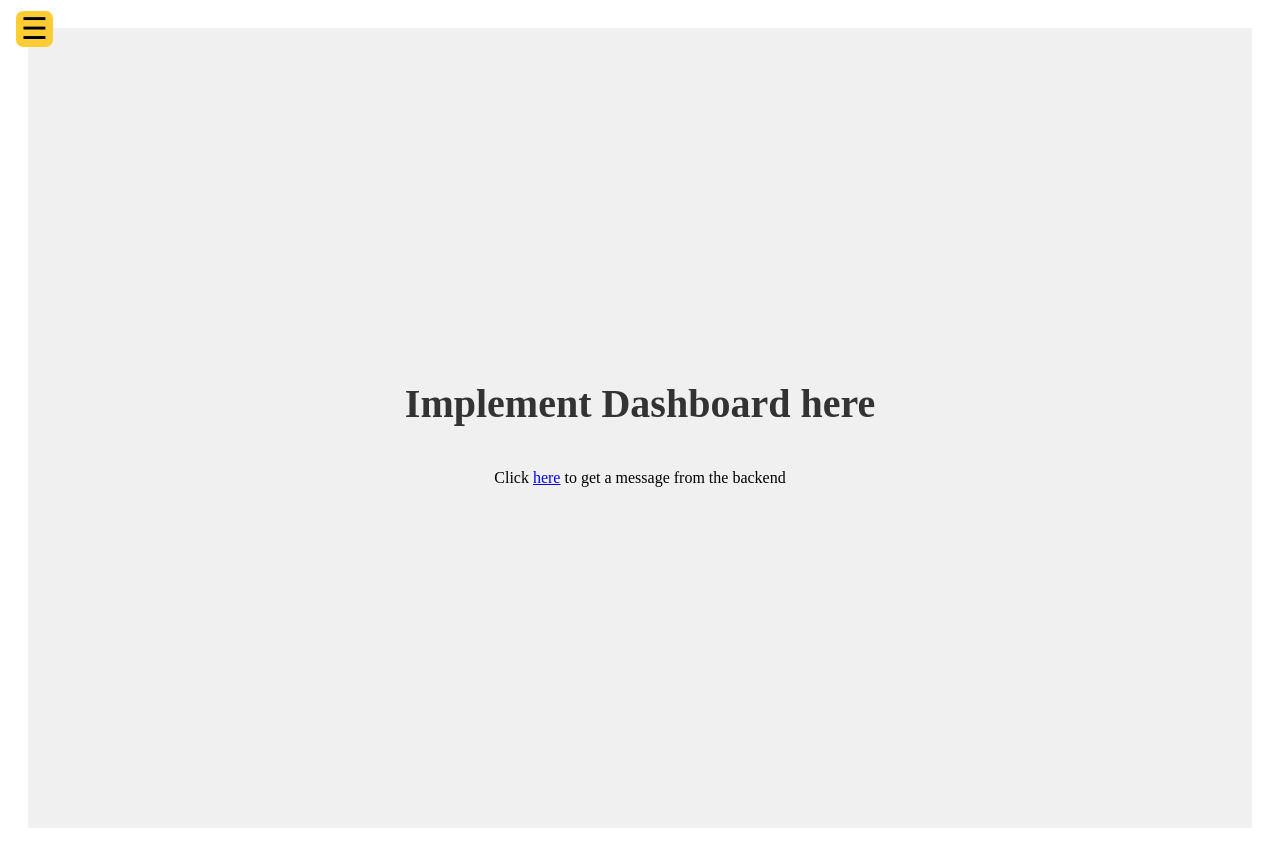
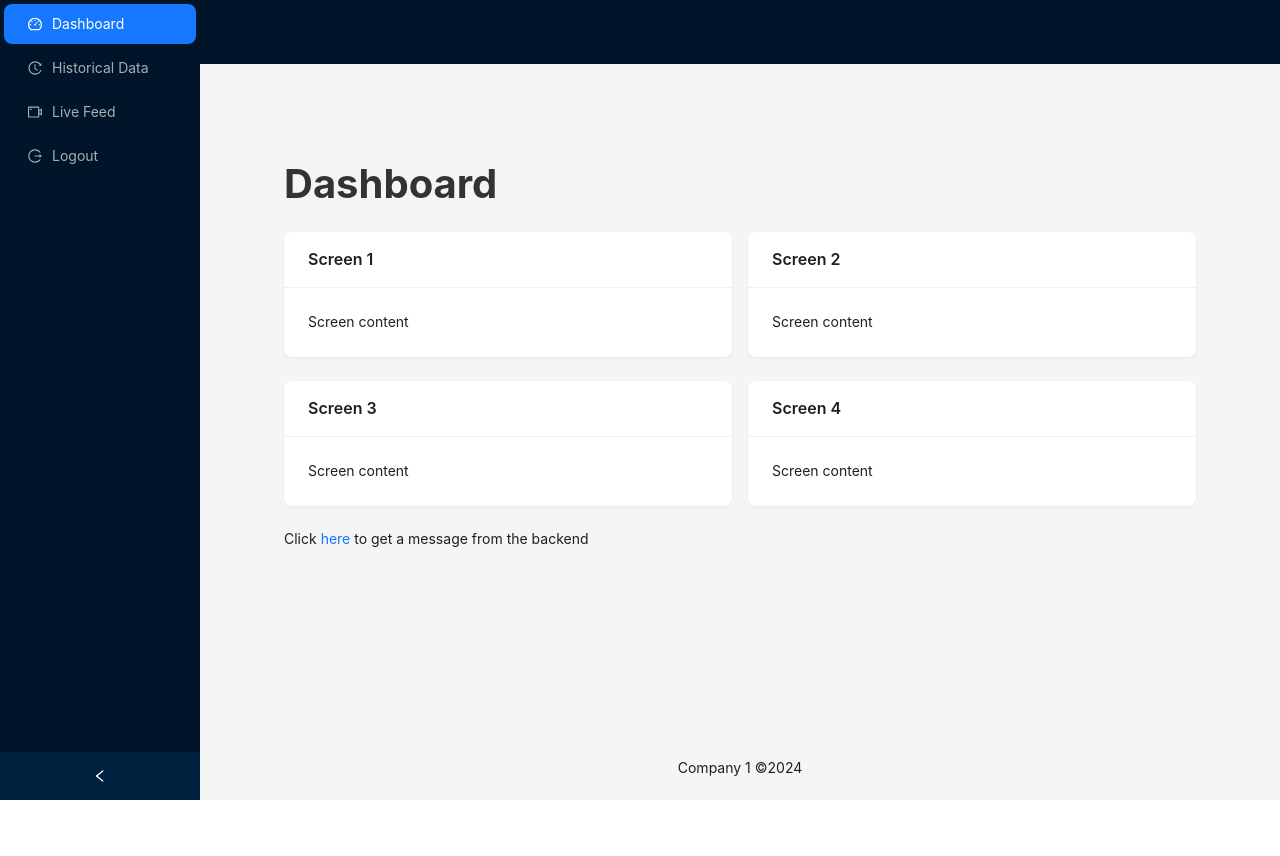
Before and after one commit to Company1TDDC88-2024/RBI, a React (Vite) app in the folder Frontend/: page / in a window 1280 px wide. After the commit the page ends 800 px from the top, so only its background shows below. Built offline with nearby package versions, Linux system fonts and the light colour scheme.

Commit message:
Basic frontend page layout created using Ant Design

```diff
--- a/Frontend/package.json
+++ b/Frontend/package.json
@@ -11,6 +11,7 @@
     "preview": "vite preview"
   },
   "dependencies": {
+    "antd": "^5.21.2",
     "axios": "^1.7.7",
     "react": "^18.3.1",
     "react-dom": "^18.3.1",
--- a/Frontend/src/Components/Layout/Layout.tsx
+++ b/Frontend/src/Components/Layout/Layout.tsx
@@ -1,13 +1,24 @@
 import React from "react";
-import Sidebar from "../Sidebar/Sidebar";
+import { Layout as AntLayout } from "antd";
+import SiderMenu from "../SiderMenu/SiderMenu";
 import "./Layout.css";
+
+const { Header, Content, Footer } = AntLayout;
 
 const Layout: React.FC<React.PropsWithChildren<{}>> = ({ children }) => {
   return (
-    <div className="layout">
-      <Sidebar />
-      <main>{children}</main>
-    </div>
+    <AntLayout style={{ minHeight: "100vh" }}>
+      <SiderMenu />
+      <AntLayout className="site-layout">
+        <Header className="site-layout-background" style={{ padding: 0 }} />
+        <Content style={{ margin: "0 16px" }}>
+          <div className="site-layout-background" style={{ padding: 24, minHeight: 360 }}>
+            {children}
+          </div>
+        </Content>
+        <Footer style={{ textAlign: "center" }}>Company 1 ©2024</Footer>
+      </AntLayout>
+    </AntLayout>
   );
 };
 
--- a/Frontend/src/Components/Sidebar/Sidebar.css
+++ /dev/null
@@ -1,61 +0,0 @@
-.sidebar {
-  position: fixed;
-  top: 0;
-  left: 0;
-  width: 250px;
-  height: 100%;
-  background-color: #fc3;
-  color: black;
-  transition: transform 0.3s ease;
-  transform: translateX(-100%);
-  z-index: 1000;
-}
-
-.sidebar.open {
-  transform: translateX(0);
-}
-
-.sidebar.closed {
-  transform: translateX(-100%);
-}
-
-.toggle-button {
-  position: fixed;
-  top: 10px;
-  left: 10px;
-  background-color: transparent;
-  border: none;
-  cursor: pointer;
-  z-index: 1100;
-}
-
-.hamburger-icon {
-  font-size: 30px;
-  color: black;
-  background-color: #fc3;
-  padding: 0 5px 1px;
-  display: flex;
-  align-items: center;
-  justify-content: center;
-  border-radius: 20%;
-}
-
-nav ul {
-  list-style-type: none;
-  padding: 0;
-  margin: 60px 0 0 0;
-}
-
-nav ul li {
-  padding: 15px 20px;
-}
-
-nav ul li a {
-  color: black;
-  text-decoration: none;
-  font-size: 18px;
-}
-
-nav ul li a:hover {
-  text-decoration: underline;
-}
--- a/Frontend/src/Components/Sidebar/Sidebar.tsx
+++ /dev/null
@@ -1,31 +0,0 @@
-import React, { useState } from "react";
-import "./Sidebar.css";
-import { Link } from "react-router-dom";
-
-const Sidebar: React.FC = () => {
-  const [isOpen, setIsOpen] = useState(false);
-
-  const toggleSidebar = () => {
-    setIsOpen(!isOpen);
-  };
-
-  return (
-    <div>
-      <button className="toggle-button" onClick={toggleSidebar}>
-        <span className="hamburger-icon">&#9776;</span>
-      </button>
-      <div className={`sidebar ${isOpen ? "open" : "closed"}`}>
-        <nav>
-          <ul>
-            <li><Link to="/dashboard" onClick={toggleSidebar}>Dashboard</Link></li>
-            <li><Link to="/history" onClick={toggleSidebar}>Historical data</Link></li>
-            <li><Link to="/livefeed" onClick={toggleSidebar}>Live Feed</Link></li>
-            <li><Link to="#">Logout</Link></li>
-          </ul>
-        </nav>
-      </div>
-    </div>
-  );
-};
-
-export default Sidebar;
--- /dev/null
+++ b/Frontend/src/Components/SiderMenu/SiderMenu.tsx
@@ -0,0 +1,35 @@
+import React from "react";
+import { Layout, Menu } from "antd";
+import { Link } from "react-router-dom";
+import {
+  DashboardOutlined,
+  HistoryOutlined,
+  VideoCameraOutlined,
+  LogoutOutlined,
+} from "@ant-design/icons";
+
+const { Sider } = Layout;
+
+const SiderMenu: React.FC = () => {
+  return (
+    <Sider collapsible>
+      <div className="logo" />
+      <Menu theme="dark" defaultSelectedKeys={["1"]} mode="inline">
+        <Menu.Item key="1" icon={<DashboardOutlined />}>
+          <Link to="/dashboard">Dashboard</Link>
+        </Menu.Item>
+        <Menu.Item key="2" icon={<HistoryOutlined />}>
+          <Link to="/history">Historical Data</Link>
+        </Menu.Item>
+        <Menu.Item key="3" icon={<VideoCameraOutlined />}>
+          <Link to="/livefeed">Live Feed</Link>
+        </Menu.Item>
+        <Menu.Item key="4" icon={<LogoutOutlined />}>
+          <Link to="#">Logout</Link>
+        </Menu.Item>
+      </Menu>
+    </Sider>
+  );
+};
+
+export default SiderMenu;
--- a/Frontend/src/Pages/Dashboard/DashboardPage.css
+++ b/Frontend/src/Pages/Dashboard/DashboardPage.css
@@ -1 +1,17 @@
 /*CSS specific for DashboardPage*/
+.dashboard-container {
+    padding: 24px;
+}
+
+.dashboard-container h1 {
+    margin-bottom: 24px;
+}
+
+.dashboard-container .ant-row {
+    margin-bottom: 24px;
+}
+
+.dashboard-container .ant-card {
+    background: #fff;
+    border-radius: 8px;
+}
--- a/Frontend/src/Pages/Dashboard/DashboardPage.tsx
+++ b/Frontend/src/Pages/Dashboard/DashboardPage.tsx
@@ -1,18 +1,42 @@
+import React from "react";
 import { Link } from "react-router-dom";
+import { Card, Row, Col } from "antd";
 import "./DashboardPage.css";
-import "../../global.css";
 
-//Implement Dashboard page here
+// TODO: Implement the Dashboard here
 const DashboardPage = () => {
-    return (
-        <div className="page-container">
-            <h1>Implement Dashboard here</h1>
-            <p>
-                Click <Link to="/test">here</Link> to get a message from the
-                backend
-            </p>
-        </div>
-    );
+  return (
+    <div className="dashboard-container">
+      <h1>Dashboard</h1>
+      <Row gutter={16}>
+        <Col span={12}>
+          <Card title="Screen 1" bordered={false} className="dashboard-card">
+            Screen content
+          </Card>
+        </Col>
+        <Col span={12}>
+          <Card title="Screen 2" bordered={false} className="dashboard-card">
+            Screen content
+          </Card>
+        </Col>
+      </Row>
+      <Row gutter={16}>
+        <Col span={12}>
+          <Card title="Screen 3" bordered={false} className="dashboard-card">
+            Screen content
+          </Card>
+        </Col>
+        <Col span={12}>
+          <Card title="Screen 4" bordered={false} className="dashboard-card">
+            Screen content
+          </Card>
+        </Col>
+      </Row>
+      <p>
+        Click <Link to="/test">here</Link> to get a message from the backend
+      </p>
+    </div>
+  );
 };
 
 export default DashboardPage;
--- a/Frontend/src/Pages/History/HistoryPage.tsx
+++ b/Frontend/src/Pages/History/HistoryPage.tsx
@@ -1,14 +1,56 @@
-import { Link } from "react-router-dom";
+import React from "react";
+import { Table, Card, Row, Col } from "antd";
 import "./HistoryPage.css";
 import "../../global.css";
 
-//Implement HistoryPage here
+//TODO: Connect to backend. Example data not connected to backend yet
+const dataSource = [
+  {
+    key: '1',
+    date: '2023-01-01',
+    event: 'Event 1',
+    details: 'Details of event 1',
+  },
+  {
+    key: '2',
+    date: '2023-01-02',
+    event: 'Event 2',
+    details: 'Details of event 2',
+  },
+  // Add more data as needed
+];
+
+const columns = [
+  {
+    title: 'Date',
+    dataIndex: 'date',
+    key: 'date',
+  },
+  {
+    title: 'Event',
+    dataIndex: 'event',
+    key: 'event',
+  },
+  {
+    title: 'Details',
+    dataIndex: 'details',
+    key: 'details',
+  },
+];
+
 const HistoryPage = () => {
-    return (
-        <div className="page-container">
-            <h1>Implement Historical data here</h1>
-        </div>
-    );
+  return (
+    <div>
+      <h1>Historical Data</h1>
+      <Row gutter={16}>
+        <Col span={24}>
+          <Card title="Historical Events" bordered={false}>
+            <Table dataSource={dataSource} columns={columns} />
+          </Card>
+        </Col>
+      </Row>
+    </div>
+  );
 };
 
 export default HistoryPage;
--- a/Frontend/src/Pages/Livefeed/LivefeedPage.css
+++ b/Frontend/src/Pages/Livefeed/LivefeedPage.css
@@ -1 +1,14 @@
 /*CSS specific for LivefeedPage*/
+.livefeed-card {
+    background: #fff;
+    border-radius: 8px;
+    box-shadow: 0 2px 8px rgba(0, 0, 0, 0.1);
+}
+
+.livefeed-content {
+    height: 400px; /* Adjust height as needed */
+    display: flex;
+    align-items: center;
+    justify-content: center;
+    font-size: 16px;
+}
--- a/Frontend/src/Pages/Livefeed/LivefeedPage.tsx
+++ b/Frontend/src/Pages/Livefeed/LivefeedPage.tsx
@@ -1,14 +1,26 @@
-import { Link } from "react-router-dom";
+import React from "react";
+import { Card, Row, Col } from "antd";
 import "./LivefeedPage.css";
 import "../../global.css";
 
-//Implement Dashboard page here
+// TODO: Implement the Live Feed here. Connect to Backend/Cameras
+
 const LivefeedPage = () => {
-    return (
-        <div className="page-container">
-            <h1>Implement Live Feed here</h1>
-        </div>
-    );
+  return (
+    <div className="page-container">
+      <h1>Live Feed</h1>
+      <Row gutter={16}>
+        <Col span={24}>
+          <Card title="Live Feed" bordered={false} className="livefeed-card">
+            <div className="livefeed-content">
+              {/* Placeholder for live feed content */}
+              <p>Live feed content goes here...</p>
+            </div>
+          </Card>
+        </Col>
+      </Row>
+    </div>
+  );
 };
 
 export default LivefeedPage;
--- a/Frontend/src/global.css
+++ b/Frontend/src/global.css
@@ -1,13 +1,8 @@
-.page-container {
-    display: flex;
-    flex-direction: column;
-    justify-content: center;
-    align-items: center;
-    height: 100vh; /* Full viewport height */
+body {
     margin: 0;
     padding: 0;
     box-sizing: border-box;
-    background-color: #f0f0f0; /* Light grey background */
+    font-family: 'Roboto', sans-serif;
 }
 
 h1 {
```
Also changed, not shown: 2 other files (tests, documents, lock files or other folders).
